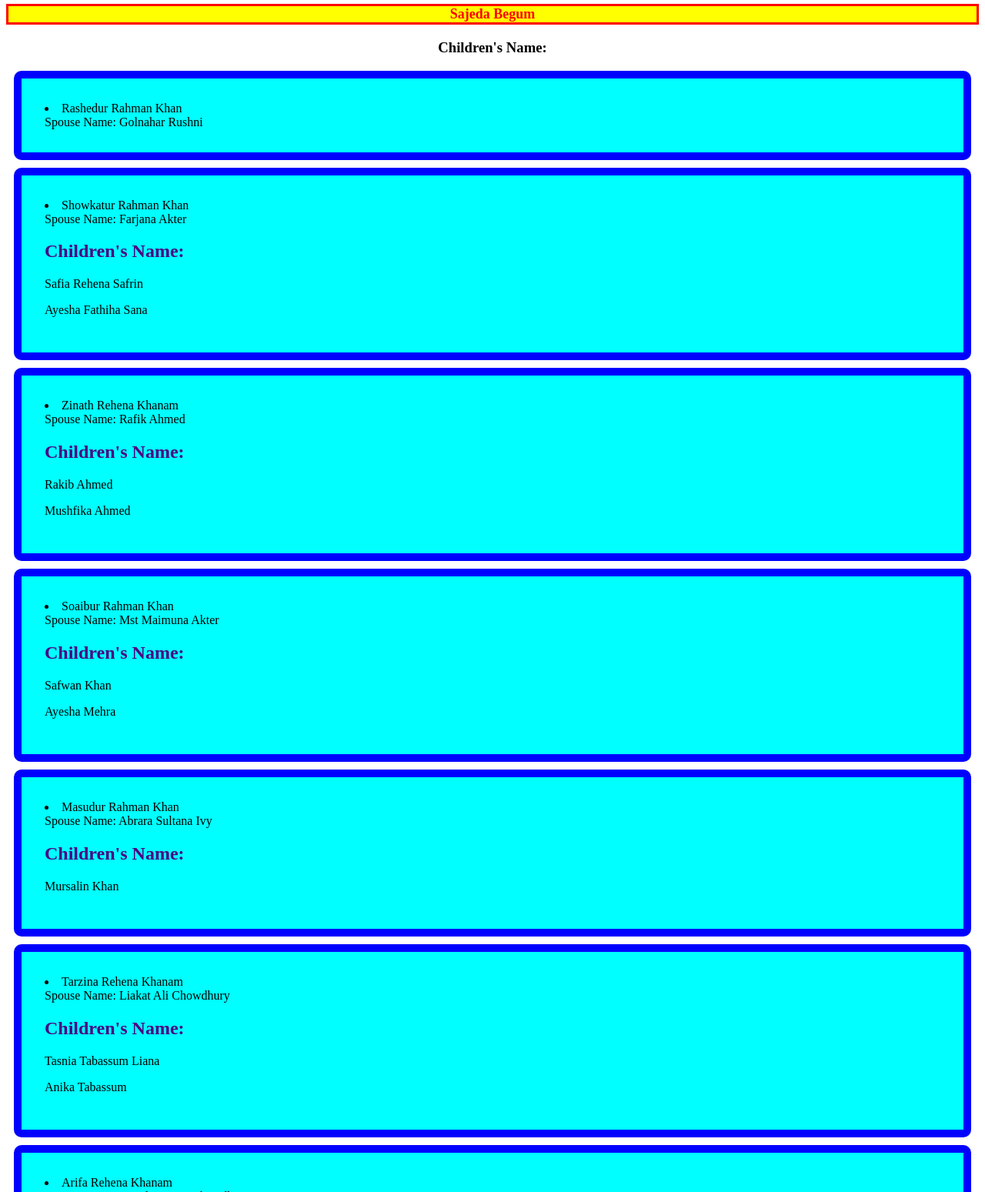
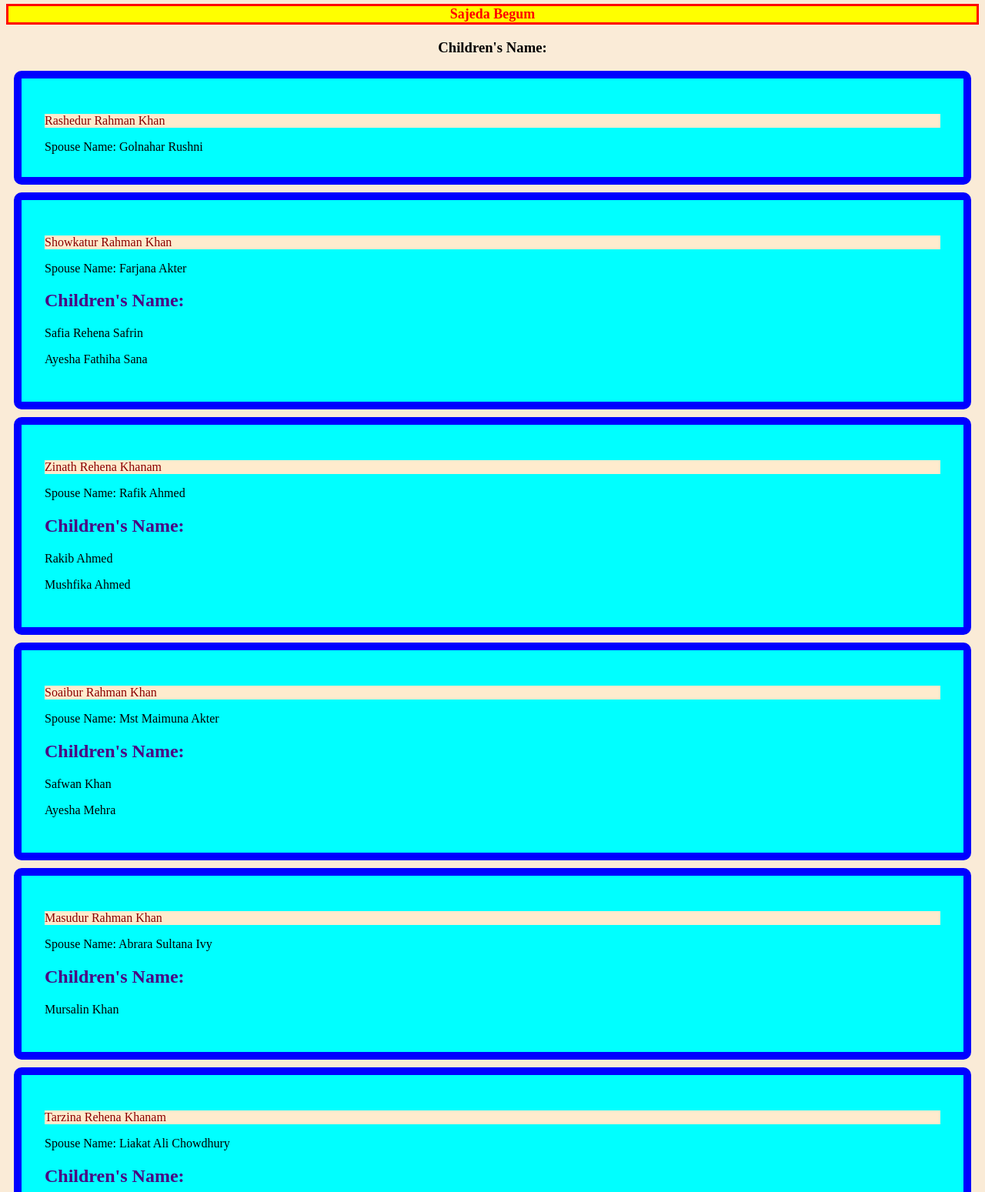
Before and after one commit to Soaib-first-website/September-sholo-duihajarbaish, a plain HTML site: page index.html in a window 1280 px wide. Shown: the part 360-1909 px from the top of the page at 77% size. Drawn offline with Linux system fonts and the light colour scheme.

Commit message:
family tag

```diff
--- a/index.html
+++ b/index.html
@@ -6,6 +6,7 @@
     <meta name="viewport" content="width=device-width, initial-scale=1.0">
     <title>Abu Taher Khan Mansion</title>
     <style>
+        body{background-color: antiquewhite;}
         h1{text-align: center;font-size: large;color: red;border: 3px solid red;background-color: yellow;}
         img{width: 100%;height: 250px;}
         h2{color: indigo;}
@@ -13,6 +14,7 @@
         div{background-color: aqua;border: 10px solid blue;border-radius: 10px;
         margin: 10px;
         padding:30px;}
+        .family{color: darkred;font-weight: 700px;background-color: blanchedalmond;}
     </style>
 </head>
 <body>
@@ -25,38 +27,38 @@
     <h1>Sajeda Begum</h1>
     <h3>Children's Name:</h3>
     <div>
-        <li>Rashedur Rahman Khan</li>
+        <p class="family">Rashedur Rahman Khan</p>
         Spouse Name: Golnahar Rushni
     </div>
-    <div><li>Showkatur Rahman Khan</li>
+    <div><p class="family">Showkatur Rahman Khan</p>
         Spouse Name: Farjana Akter
         <h2>Children's Name:</h2>
         <p>Safia Rehena Safrin</p>
         <p>Ayesha Fathiha Sana</p></div>
-    <div><li>Zinath Rehena Khanam</li>
+    <div><p class="family">Zinath Rehena Khanam</p>
         Spouse Name: Rafik Ahmed
         <h2>Children's Name:</h2>
         <p>Rakib Ahmed</p>
         <p>Mushfika Ahmed</p></div>
     <div>
-        <li>Soaibur Rahman Khan</li>
+        <p class="family">Soaibur Rahman Khan</p>
         Spouse Name: Mst Maimuna Akter
         <h2>Children's Name:</h2>
         <p>Safwan Khan</p>
         <p>Ayesha Mehra</p></div>
     <div>
-        <li>Masudur Rahman Khan</li>
+        <p class="family">Masudur Rahman Khan</p>
         Spouse Name: Abrara Sultana Ivy
         <h2>Children's Name:</h2>
         <p>Mursalin Khan</p></div>
     <div>
-        <li>Tarzina Rehena Khanam</li>
+        <p class="family">Tarzina Rehena Khanam</p>
         Spouse Name: Liakat Ali Chowdhury
         <h2>Children's Name:</h2>
         <p>Tasnia Tabassum Liana</p>
         <p>Anika Tabassum</p></div>
     <div>
-        <li>Arifa Rehena Khanam</li>
+        <p class="family">Arifa Rehena Khanam</p>
         Spouse Name: Faisal Masum Chowdhury
         <h2>Children's Name:</h2>
         <p>Muhtasim Chowdhury</p>
@@ -66,6 +68,5 @@
     <br>
     <button>Click me baby!!!</button>
     <h3>Alhamdu Lillahi Robbil Alamin</h3>
-    <h4>Try this repository</h4>
 </body>
 </html>
```
